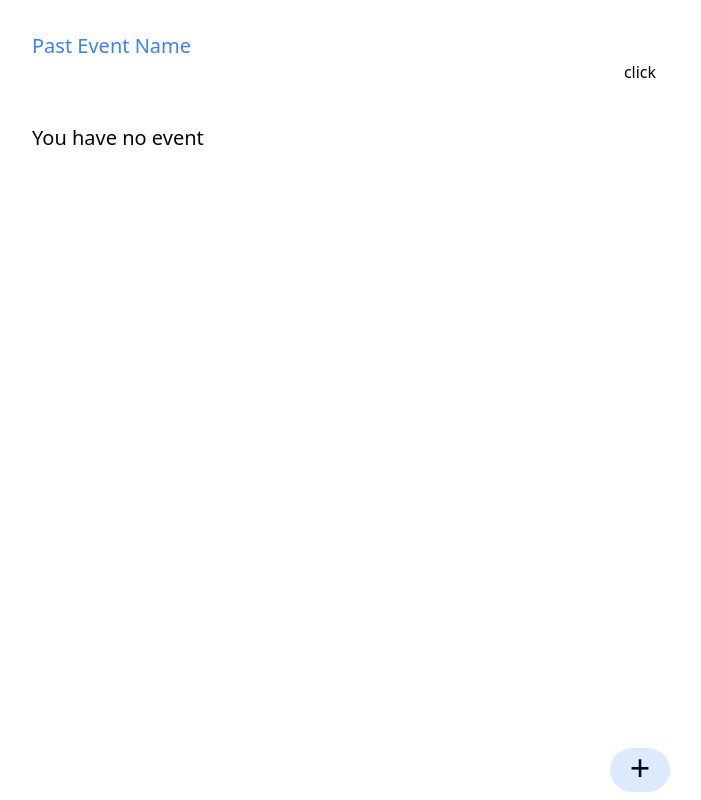
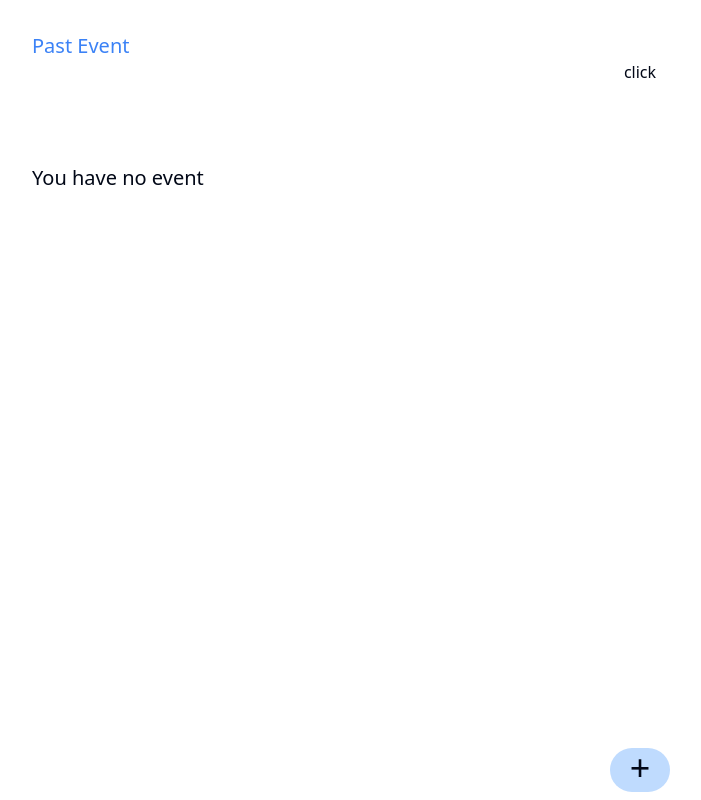
Before and after one commit to sairash/pixel-chain, a React (Vite) app: page /events in a window 1280 px wide. Shown: the whole page, without its empty margins (0-701 px from the left). Built offline with nearby package versions, Linux system fonts and the light colour scheme.

Commit message:
second page use map to show data add avatar

```diff
--- a/package.json
+++ b/package.json
@@ -12,6 +12,7 @@
   "dependencies": {
     "@radix-ui/react-slot": "^1.0.2",
     "autoprefixer": "^10.4.19",
+    "boring-avatars": "^1.10.2",
     "class-variance-authority": "^0.7.0",
     "clsx": "^2.1.1",
     "localforage": "^1.10.0",
--- a/src/pages/SecondPage.tsx
+++ b/src/pages/SecondPage.tsx
@@ -1,59 +1,51 @@
-import React, { useState } from 'react'
+import { useState } from 'react'
+import Avatar from 'boring-avatars';
 
 export default function SecondPage() {
-    const [images,setImages] = useState<[]>([])
-    const img1= 'https://www.bhuwanp.com/images/myself.png'
-    const [pastEvent,setpastEvent] = useState(false)
-    const [noEvent,setnoEvent] = useState(true)
-    const createEvent = () =>{
+  const events = [] // past events
+  const img1 = 'https://www.bhuwanp.com/images/myself.png'
+  const api = 'https://bhuwanp'
+  const [pastEvent, setpastEvent] = useState(false)
+  const [noEvent, setnoEvent] = useState(true)
+
+  const createEvent = () => {
     console.log('new event created')
+    window.location.href = 'https://bhuwanp.com'
   }
-    const checkPastEvent = () =>{
-        setpastEvent((past) =>!past)
-        setnoEvent((no) =>!no)
+
+  const checkPastEvent = () => {
+    setpastEvent((past) => !past)
+    setnoEvent((no) => !no)
   }
+
+  const name = [{ "id": '1', "name": 'bhuwan' }, { "id": '2', "name": 'paudel' },
+  { "id": '2', "name": 'main' }
+  ]
+
   return (
     <div className="div">
       <div className="name text-start">
-            <p className='text-xl text-blue-500'> Past Event Name</p>
+        <p className='text-xl text-blue-500'> Past Event</p>
       </div>
       <div className="events">
         <button onClick={checkPastEvent}>click</button>
       </div>
-        {pastEvent &&
       <div className="event-list flex flex-col gap-10 pt-10 text-xl text-left">
-            <a href="" className='hover:bg-gray-200 duration-500 rounded-sm pl-1'>Event 1 </a>
-            <a href="" className='hover:bg-gray-200 duration-500 rounded-sm pl-1'>Event 1 </a>
-            <a href="" className='hover:bg-gray-200 duration-500 rounded-sm pl-1'>Event 1 </a>
-            <a href="" className='hover:bg-gray-200 duration-500 rounded-sm pl-1'>Event 1 </a>
-
+        { pastEvent && name && name.map((name1, index) => (
+          <a key={index} href={`#`} className='hover:bg-gray-200 duration-500 rounded-md pl-1 flex gap-5'>
+            {/* <img src={img1} alt="img" className='w-20 rounded-full' /> */}
+            <Avatar size={40} name={name1.name} variant="beam" colors={['#92A1C6', '#146A7C', '#F0AB3D', '#C271B4', '#C20D90']} />
+            <p className=' pt-1'>Event {name1.name}</p>
+          </a>
+        ))}
       </div>
-         }
-        {noEvent &&
-        <div className="noevent gap-10 pt-10 text-xl text-left">
+      {noEvent && <div className="noevent gap-10 pt-10 text-xl text-left">
         <p>You have no event </p>
+      </div>}
+      <div className=' text-center flex flex-col items-center pb-20'>
+        <div className="button pt-10 pb-10 fixed lg:-bottom-8 -bottom-5">
+          <button onClick={createEvent} className='bg-blue-200 hover:bg-blue-300 px-5 pb-1 text-3xl lg:text-4xl rounded-full transition-all duration-500'>+</button>
         </div>
-        }
-
-
-    <div className=' text-center flex flex-col items-center pb-20'>
-        {/* <div className="images w-96 lg:w-[800px]  grid  grid-cols-3  gap-10">
-            { images && images.map((image:any) =>(
-                {image.photo}
-            ))}
-            <img src={img1} alt="" />
-            <img src={img1} alt="" />
-            <img src={img1} alt="" />
-            <img src={img1} alt="" />
-            <img src={img1} alt="" />
-            <img src={img1} alt="" />
-        </div> */}
-
-        <div className="button pt-10 pb-10 fixed lg:-bottom-8 -bottom-5">
-            <button onClick={createEvent}
-            className='bg-blue-100 px-5 pb-1 text-3xl lg:text-4xl rounded-full'>+</button>
-        </div>
-
       </div>
     </div>
   )
```
Lines whose indentation alone changed are shown as unchanged.
